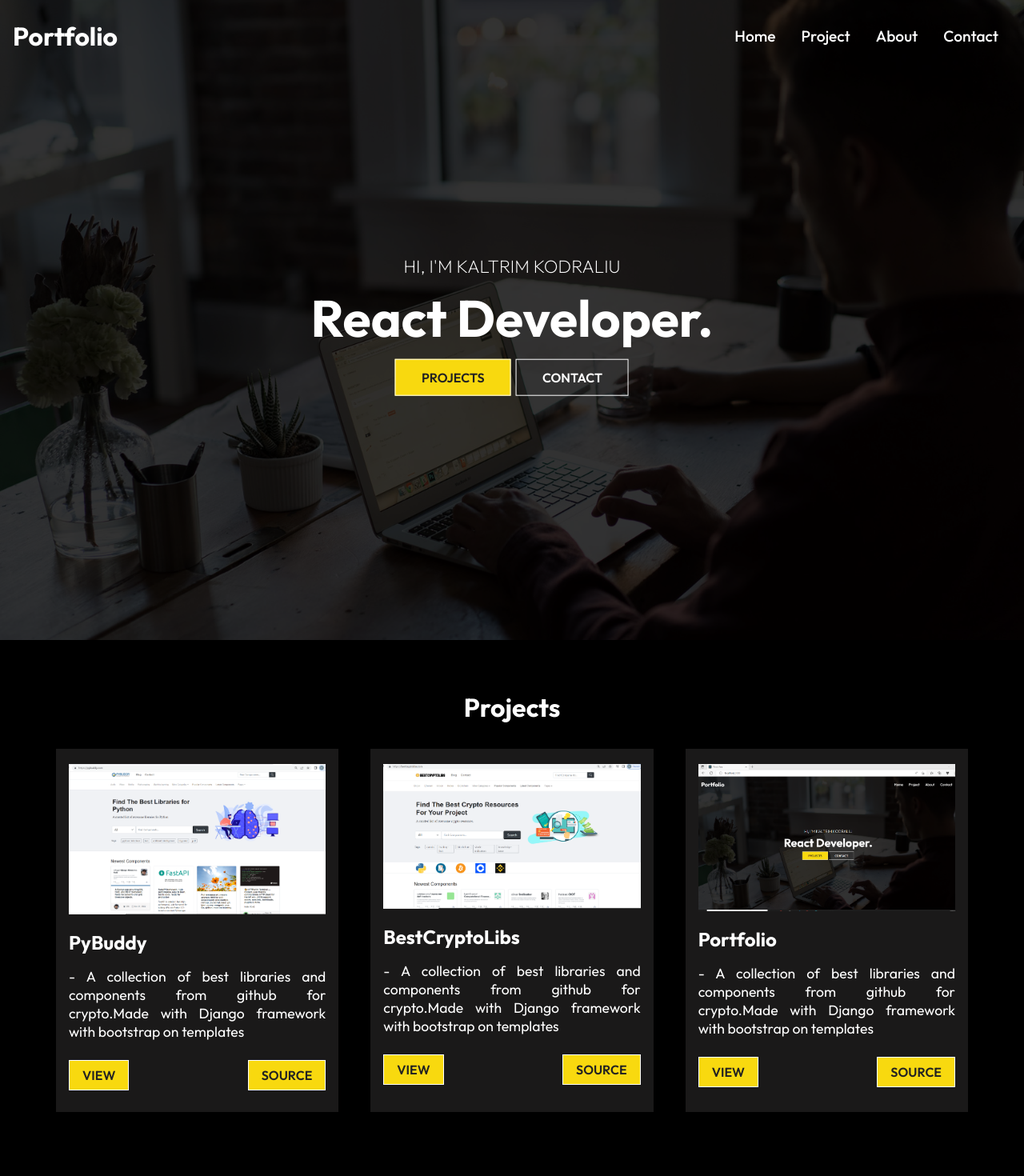
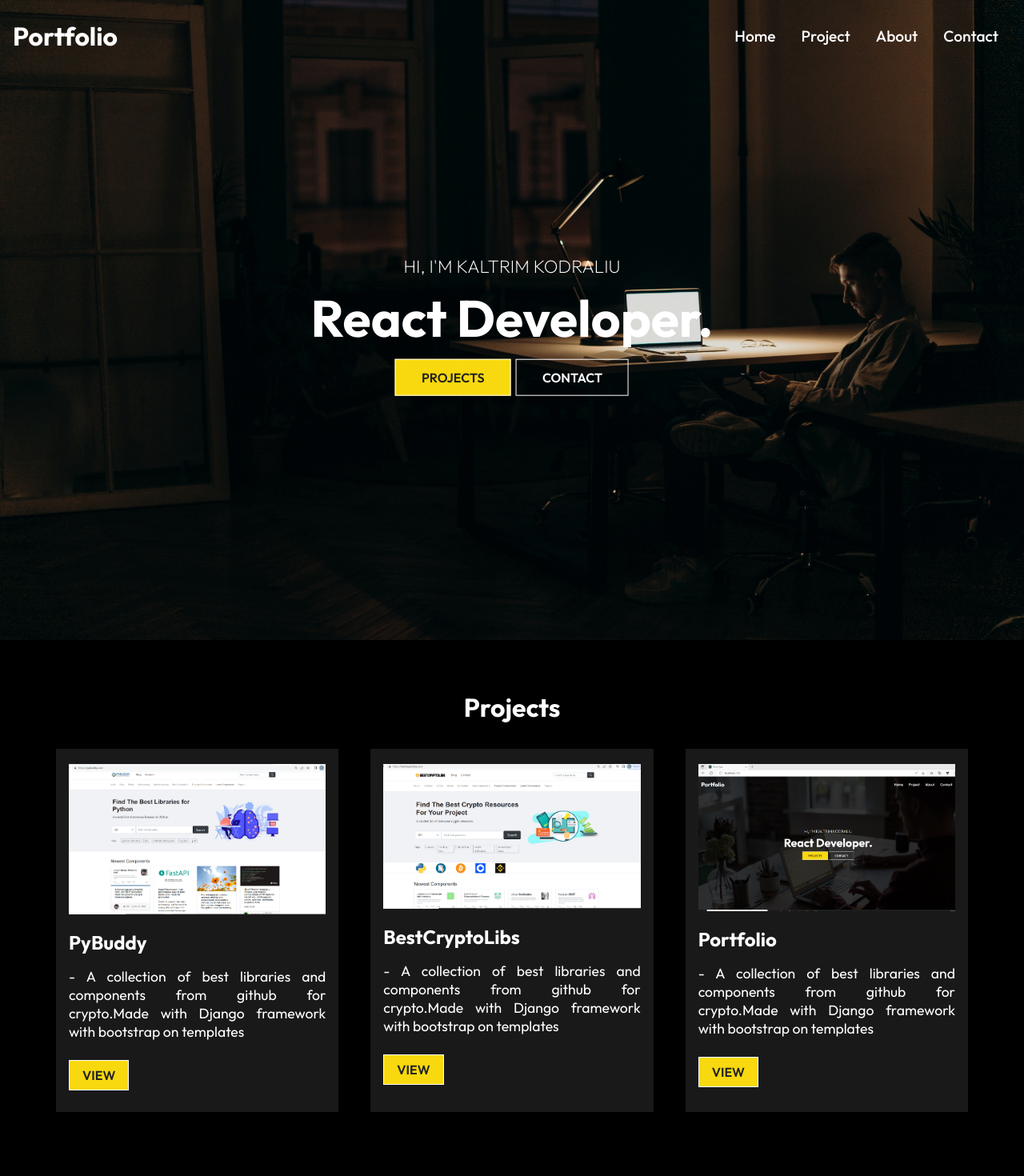
Before and after one commit to kaltrimkodraliu/portfolio, a React (Create React App) app: page / in a window 1280 px wide. Shown: the top 1470 px of the page at 80% size. Built offline with nearby package versions, Linux system fonts and the light colour scheme.

Commit message:
Fix some errors

```diff
--- a/src/components/HeroImg.js
+++ b/src/components/HeroImg.js
@@ -1,6 +1,6 @@
 import "./HeroImgStyles.css";
 import React from "react";
-import IntroImg from "../assets/intro-bg.jpg"
+import IntroImg from "../assets/laptop-background.jpg"
 import { Link } from "react-router-dom";
 
 
--- a/src/components/HeroImgStyles.css
+++ b/src/components/HeroImgStyles.css
@@ -20,7 +20,7 @@
     top: 0;
     left: 0;
     background-color: #000;
-    opacity: 0.8;
+    opacity: 0.1;
 }
 
 .hero{
--- a/src/components/Work.js
+++ b/src/components/Work.js
@@ -7,14 +7,14 @@ const Work = () => {
     return <div className="work-container">
         <h1 className="project-heading">Projects</h1>
         <div className="project-container">
-            {WorkData.map((val, ind) =>{
+            {WorkData.map((item, ind) =>{
                 return(
                     <WorkCard
                     key={ind}
-                    imgsrc={val.imgsrc}
-                    title={val.title}
-                    text ={val.text}
-                    view ={val.view}
+                    imgsrc={item.imgsrc}
+                    title={item.title}
+                    text ={item.text}
+                    link ={item.link}
                     />
                 )
             })}
--- a/src/components/WorkCard.js
+++ b/src/components/WorkCard.js
@@ -1,7 +1,7 @@
 import "./WorkCardStyles.css"
 import React from "react"
 import pro1 from "../assets/pybuddy.PNG";
-import { NavLink } from "react-router-dom";
+import { Link, NavLink } from "react-router-dom";
 
 const WorkCard = (props) => {
     return(
@@ -11,10 +11,9 @@ const WorkCard = (props) => {
                 <div className="pro-details">
                     <p>{props.text}</p>
                     <div className="pro-btns">
-                        <NavLink to={props.view}
-                        className="btn">View</NavLink>
-                         <NavLink to="url.com"
-                        className="btn">Source</NavLink>
+                         <a href={props.link}
+
+                        className="btn">View</a>
                     </div>
                 </div>
             </div>
--- a/src/components/WorkData.js
+++ b/src/components/WorkData.js
@@ -9,19 +9,19 @@ const ProjectData = [
         imgsrc: pro1,
         title: "PyBuddy",
         text: "- A collection of best libraries and components from github for crypto.Made with Django framework with bootstrap on templates",
-        view: "https://pybuddy.com/"
+        link: "https://pybuddy.com/"
     },
     {
         imgsrc: pro2,
         title: "BestCryptoLibs",
         text: "- A collection of best libraries and components from github for crypto.Made with Django framework with bootstrap on templates",
-        view: "https://bestcryptolibs.com/"
+        link: "https://bestcryptolibs.com/"
     },
     {
         imgsrc: pro3,
         title: "Portfolio",
         text: "- A collection of best libraries and components from github for crypto.Made with Django framework with bootstrap on templates",
-        view: "https://github.com/kaltrimkodraliu/portfolio"
+        link: "https://github.com/kaltrimkodraliu/portfolio"
     },
 ];
 
```
Also changed, not shown: src/assets/intro-bg.jpg (deleted), src/assets/laptop-background.jpg (added).
